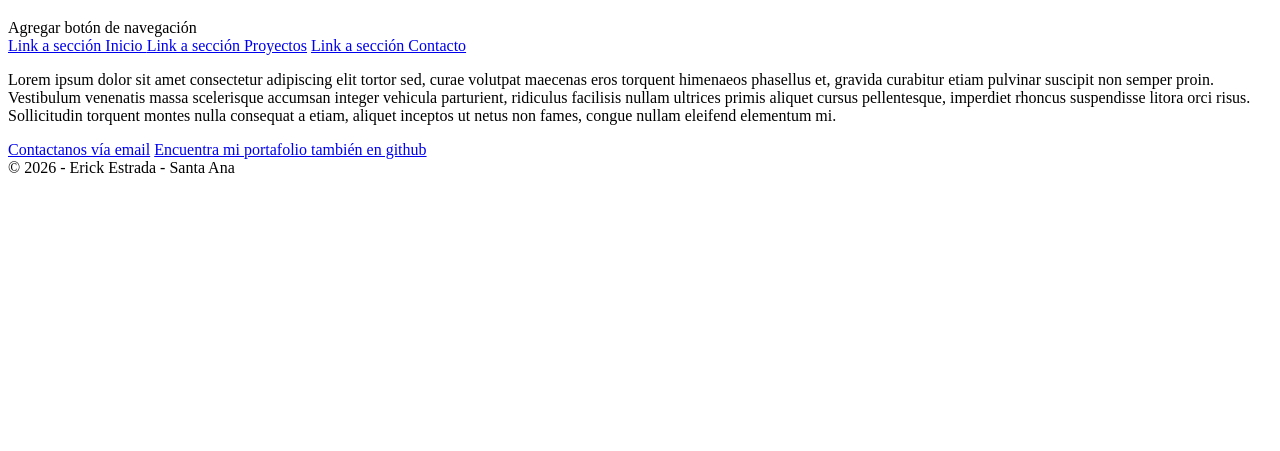
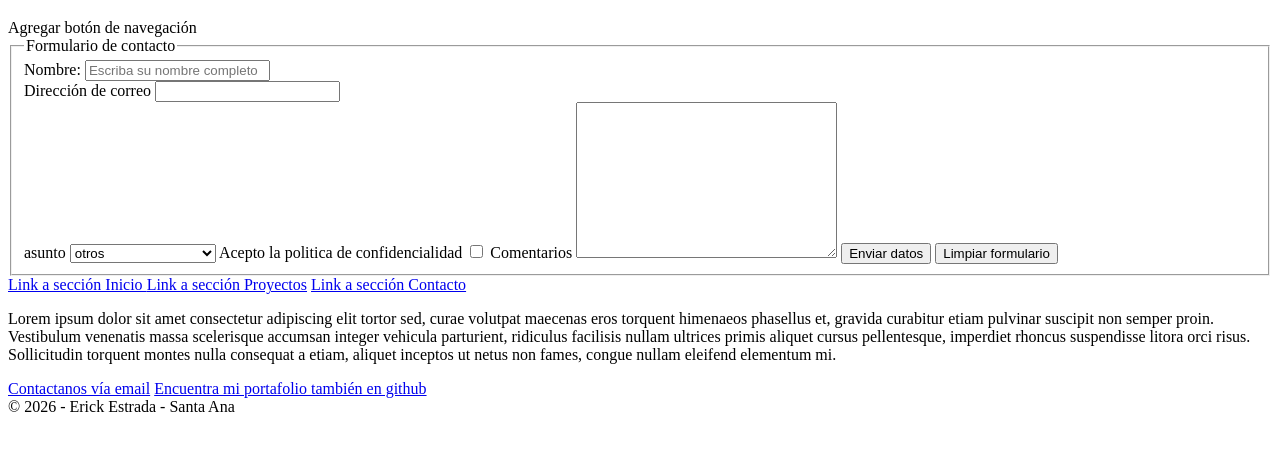
Before and after one commit to erick360nod/mi-portafolio-Erick-Estrada, a plain HTML site: page contacto.html in a window 1280 px wide. Shown: the part 61-512 px from the top of the page. Drawn offline with Linux system fonts and the light colour scheme.

Commit message:
aplicar actualizaciones en portafolio

```diff
--- a/contacto.html
+++ b/contacto.html
@@ -14,13 +14,50 @@
         <nav> Agregar botón de navegación </nav>
     </header>
 
+    <main>
+        <form action="/procesar" method="post">
+            <fieldset>
+                <legend> Formulario de contacto </legend>
+
+                <label for="nombre"> Nombre:</label> <input type="text" id="nombre" name="nombre"
+                    placeholder="Escriba su nombre completo" maxlength="40" required>
+                <br>
+                <label for="correo"> Dirección de correo</label>
+                <input type="email" name="correo" id="correo" required>
+                <br>
+                <label for="asunto"> asunto</label>
+                <select name="asunto" id="asunto">
+                    <option value="0"></option>
+                    <option value="1">Oferta de empleo</option>
+                    <option value="2">Solicitud de proyecto</option>
+                    <option value="3" selected>otros</option>
+                </select>
+                <label for="terminos">Acepto la politica de confidencialidad</label>
+                <input type="checkbox" name="terminos" id="terminos">
+
+                <label for="mensaje">Comentarios</label>
+                <textarea name="mensaje" id="mensaje" cols="30" rows="10"></textarea>
+
+                <button type="submit">Enviar datos</button>
+                <button type="reset"> Limpiar formulario</button>
+
+            </fieldset>
+
+        </form>
+
+    </main>
+
     <nav>
         <a href="Index.html"> Link a sección Inicio </a>
         <a href="proyectos.html"> Link a sección Proyectos</a>
         <a href="contacto.html"> Link a sección Contacto</a>
     </nav>
 
-<p>Lorem ipsum dolor sit amet consectetur adipiscing elit tortor sed, curae volutpat maecenas eros torquent himenaeos phasellus et, gravida curabitur etiam pulvinar suscipit non semper proin. Vestibulum venenatis massa scelerisque accumsan integer vehicula parturient, ridiculus facilisis nullam ultrices primis aliquet cursus pellentesque, imperdiet rhoncus suspendisse litora orci risus. Sollicitudin torquent montes nulla consequat a etiam, aliquet inceptos ut netus non fames, congue nullam eleifend elementum mi.
+    <p>Lorem ipsum dolor sit amet consectetur adipiscing elit tortor sed, curae volutpat maecenas eros torquent
+        himenaeos phasellus et, gravida curabitur etiam pulvinar suscipit non semper proin. Vestibulum venenatis massa
+        scelerisque accumsan integer vehicula parturient, ridiculus facilisis nullam ultrices primis aliquet cursus
+        pellentesque, imperdiet rhoncus suspendisse litora orci risus. Sollicitudin torquent montes nulla consequat a
+        etiam, aliquet inceptos ut netus non fames, congue nullam eleifend elementum mi.
     </p>
 
     <a href="mailto:erick360_nod@hotmail.com">Contactanos vía email</a>
```
Also changed, not shown: Index.html (+3 -2 lines), ejemplo tabla.html (added, +37 -0 lines), 1 other file. Lines whose indentation alone changed are shown as unchanged.
